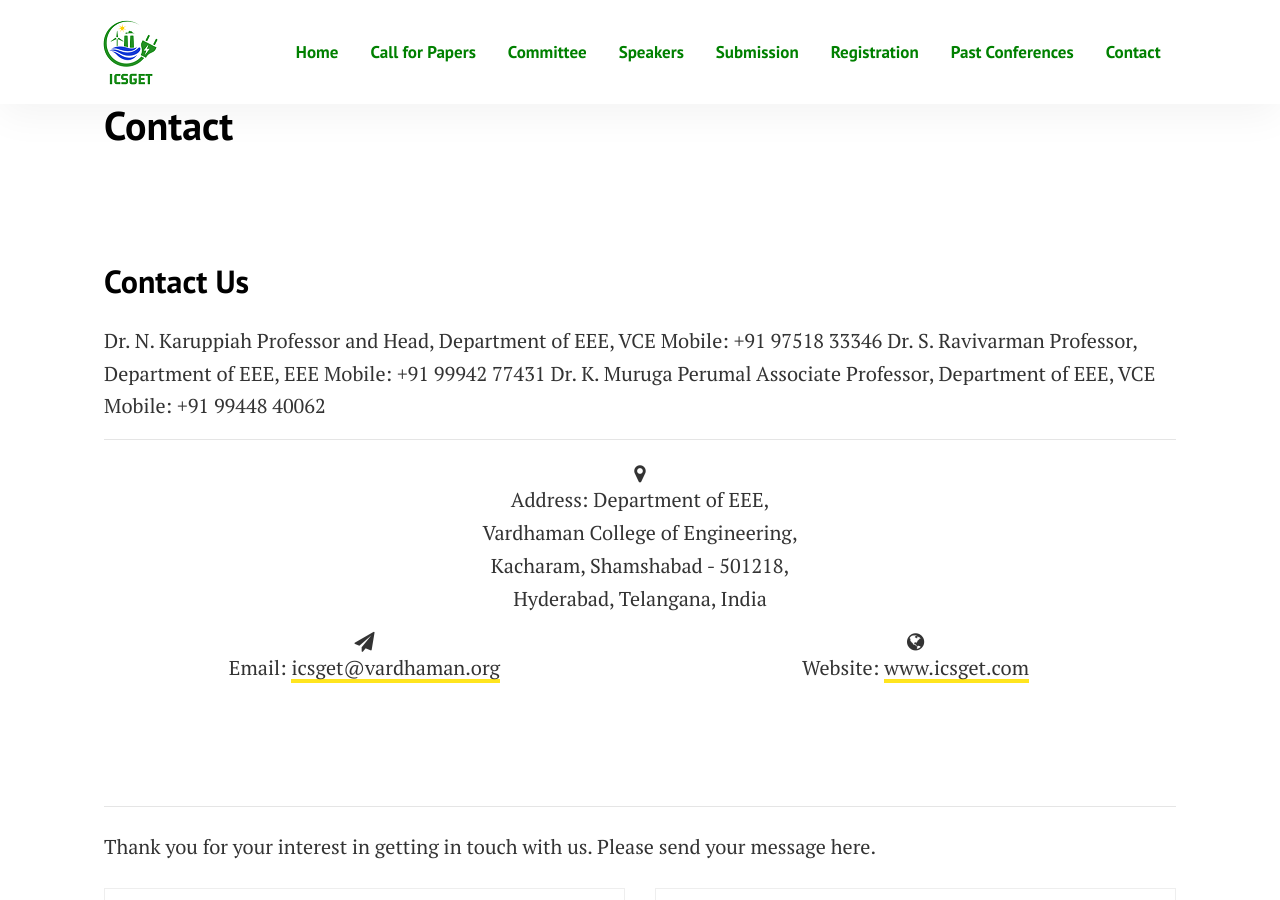
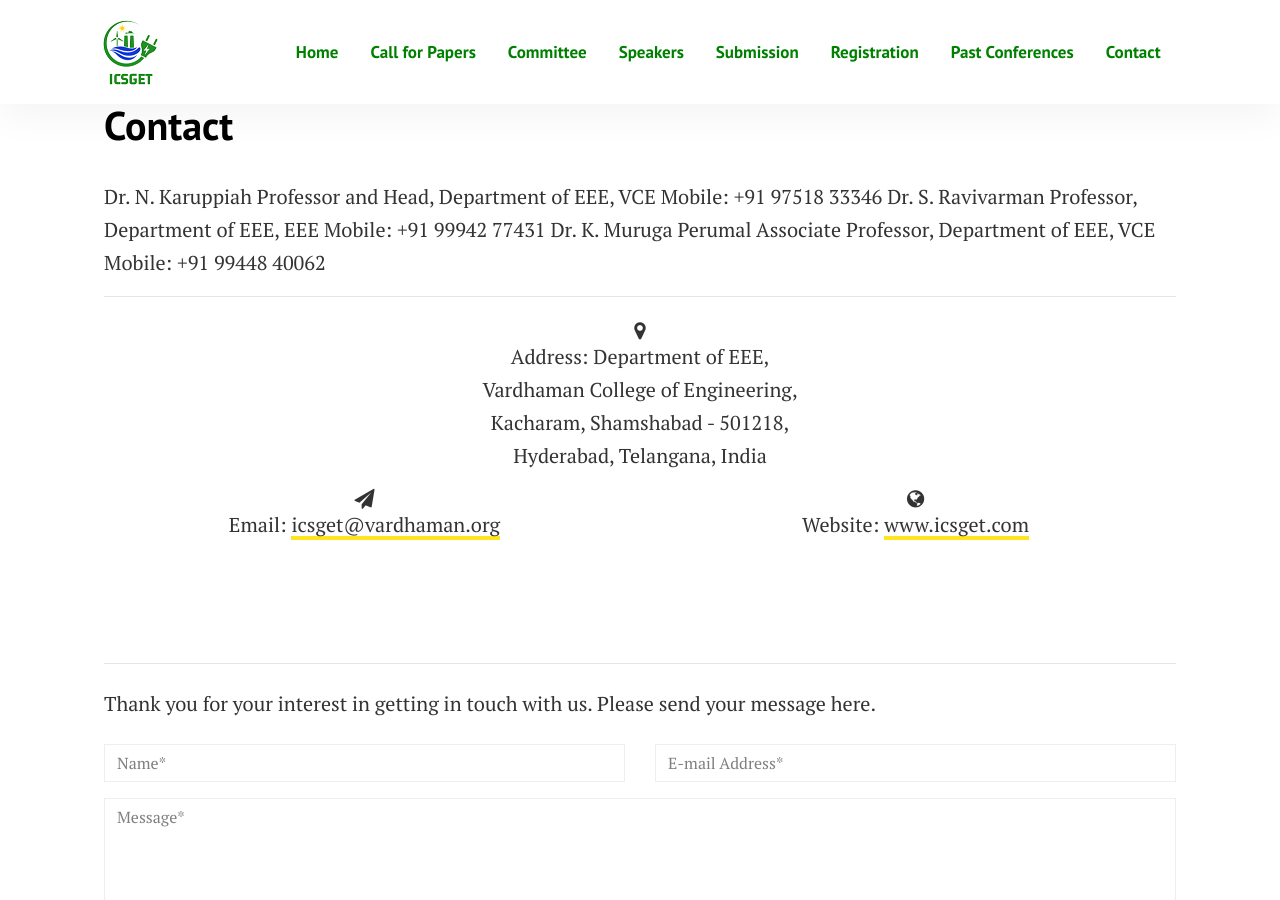
Before and after one commit to sravivarmanvce/temp, a Jekyll site: the page built from pages/contact.html, in a window 1280 px wide and 900 px high, scrolled down 420 px. Built offline with Jekyll 4.4.1, drawn with Linux system fonts in a browser that asks for light colours.

Commit message:
Update contact.html

```diff
--- a/pages/contact.html
+++ b/pages/contact.html
@@ -6,9 +6,6 @@ comments: false
 image: assets/images/banner-alt.png
 ---
 <link rel="stylesheet" href="https://cdnjs.cloudflare.com/ajax/libs/font-awesome/4.7.0/css/font-awesome.min.css">
-
-<p>&nbsp;</p>
-<h2> Contact Us</h2>
 
 Dr. N. Karuppiah
 Professor and Head, Department of EEE, VCE
```
